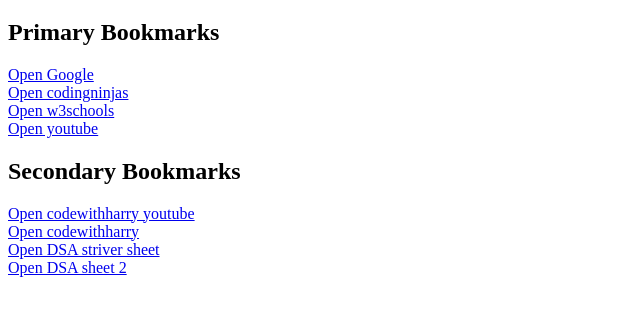
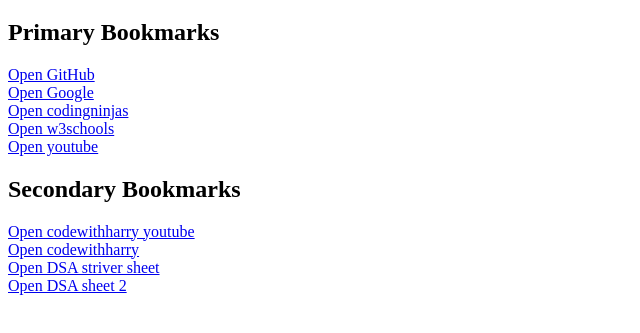
Before and after one commit to Rijul1607/web-d, a plain HTML site: page bookmarkmanager.html in a window 1280 px wide. Shown: the part 61-394 px from the top of the page, without its empty margins (0-640 px from the left). Drawn offline with Linux system fonts and the light colour scheme.

Commit message:
new topic

```diff
--- a/bookmarkmanager.html
+++ b/bookmarkmanager.html
@@ -8,6 +8,8 @@
 <body>
     <h1>My Bookmarks</h1>
     <h2>Primary Bookmarks</h2>
+    <a title="my github" target="_blank" href="https://github.com/">Open GitHub</a>
+    <br>
     <a title="google" target="_blank" href="https://www.google.com">Open Google</a>
     <br>
     <a title ="codingninjas"target="_blank" href="https://classroom.codingninjas.com/app/domain/dsa/27012/learn/module/3">Open codingninjas</a>
```
